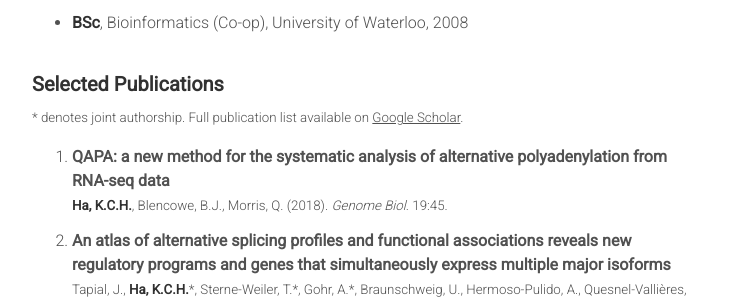
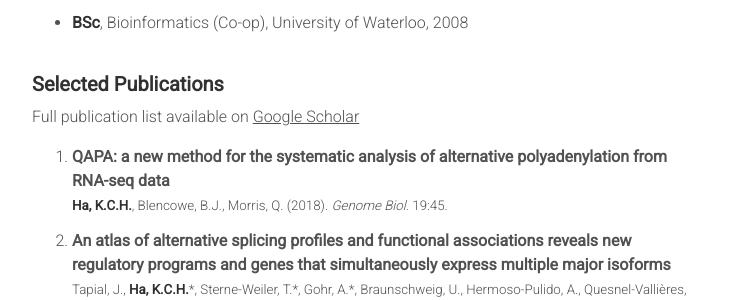
Before and after one commit to kcha/kcha.github.io, a Jekyll site: the page built from index.md, in a window 1280 px wide. Shown: the part 865-1165 px from the top of the page, without its empty margins (272-1006 px from the left). Built offline with Jekyll 4.4.1, drawn with Linux system fonts in a browser that asks for light colours; nearby versions of some CDN libraries.

Commit message:
Remove note

```diff
--- a/_includes/papers.html
+++ b/_includes/papers.html
@@ -1,5 +1,5 @@
-<small>\* denotes joint authorship. Full publication list available on
-[Google Scholar](https://scholar.google.ca/citations?user=9xTTM_cAAAAJ).</small>
+Full publication list available on
+[Google Scholar](https://scholar.google.ca/citations?user=9xTTM_cAAAAJ)
 
 <div class="pubications">
     {% assign papers = site.papers | reverse %}
```
